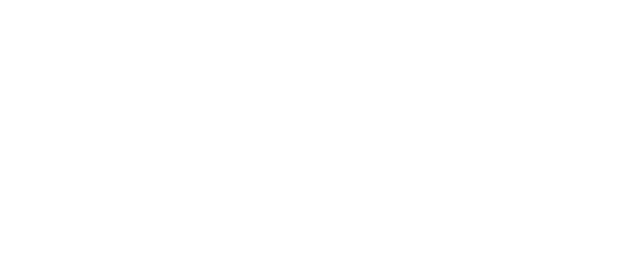
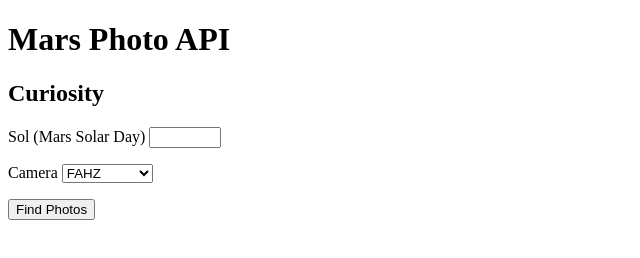
Before and after one commit to kmje/mars-photos, a plain HTML site: page index.html in a window 1280 px wide. Shown: the whole page, without its empty margins (0-640 px from the left). Drawn offline with Linux system fonts and the light colour scheme.

Commit message:
Create form for search panel

```diff
--- a/index.html
+++ b/index.html
@@ -1,12 +1,44 @@
 <!DOCTYPE html>
 <html lang="en">
+
 <head>
     <meta charset="UTF-8">
     <meta http-equiv="X-UA-Compatible" content="IE=edge">
     <meta name="viewport" content="width=device-width, initial-scale=1.0">
-    <title>Document</title>
+    <title>Mars Photos</title>
 </head>
+
 <body>
+    <h1>Mars Photo API</h1>
+    <form action="">
+        <h2>Curiosity</h2>
+        <p>
+            <label for="mars-solar-days">
+                <span>Sol (Mars Solar Day)</span>
+            </label>
+            <input type="number" name="solar-days" id="sol" min="0" max="1000">
+        </p>
+        <p>
+            <label for="camera">
+                <span>Camera</span>
+            </label>
+            <select name="rover-camera" id="camera">
+                <option value="FAHZ">FAHZ</option>
+                <option value="RHAZ">RAHZ</option>
+                <option value="MAST">MAST</option>
+                <option value="CHEMCAM">CHEMCAM</option>
+                <option value="MAHLI">MAHLI</option>
+                <option value="MARDI">MARDI</option>
+                <option value="NAVCAM">NAVCAM</option>
+            </select>
+        </p>
+        <section>
+            <p>
+                <button type="submit">Find Photos</button>
+            </p>
+        </section>
+    </form>
 
 </body>
+
 </html>
```
